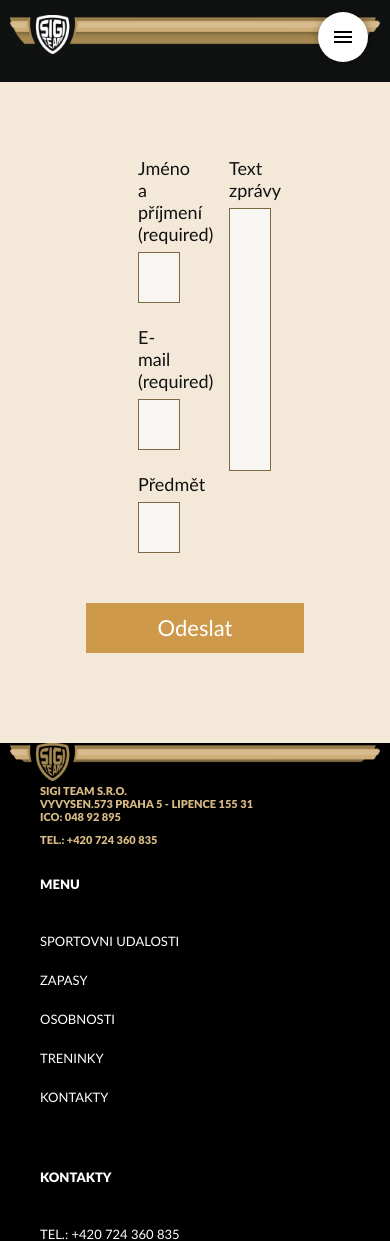
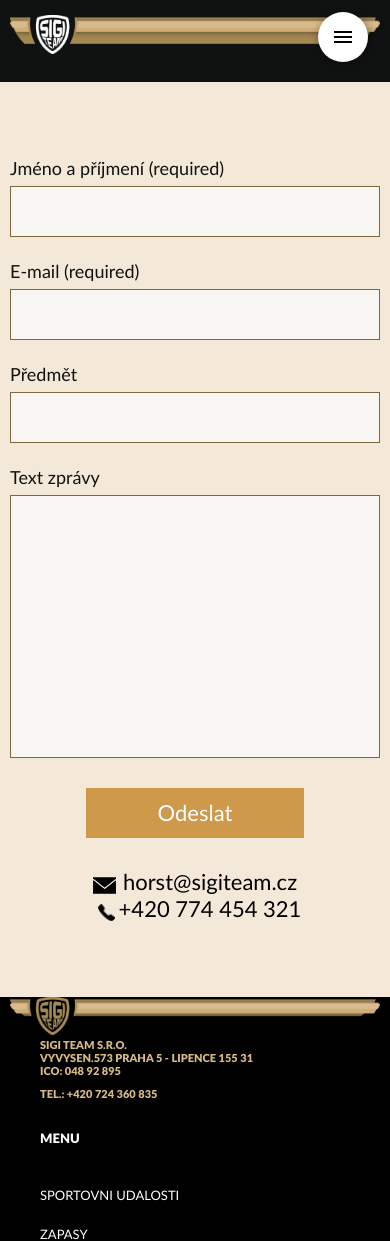
Before and after one commit to AKD47/sigi, a PHP site: page /contacts.html in a window 390 px wide. Shown: the top 1241 px of the page. Run offline with PHP 8.4, Linux system fonts and the light colour scheme; some libraries are stand-ins or nearby versions.

Commit message:
contacts page mobile

```diff
--- a/app/template/contacts.jade
+++ b/app/template/contacts.jade
@@ -46,3 +46,9 @@ section.contacts
                 required)
 
             input#contacts-form-submit.contacts__submit(type='submit' value='Odeslat')
+
+            .contacts__links
+
+                a.contacts__links--mail(href='mailto:horst@sigiteam.cz') horst@sigiteam.cz
+
+                a.contacts__links--phone(href='tel:+420 774 454 321') +420 774 454 321
--- a/public/contacts.html
+++ b/public/contacts.html
@@ -50,6 +50,7 @@
             <textarea id="contacts-form-message" name="message" minlength="2" maxlength="250" required class="contacts__right--message"></textarea>
           </div>
           <input id="contacts-form-submit" type="submit" value="Odeslat" class="contacts__submit">
+          <div class="contacts__links"><a href="mailto:horst@sigiteam.cz" class="contacts__links--mail">horst@sigiteam.cz</a><a href="tel:+420 774 454 321" class="contacts__links--phone">+420 774 454 321</a></div>
         </form>
       </div>
     </section>
--- a/public/css/styles.css
+++ b/public/css/styles.css
@@ -1565,6 +1565,12 @@ a {
   box-sizing: border-box;
 }
 
+@media (max-width: 1024px) {
+  .contacts__form {
+    padding: 0;
+  }
+}
+
 .contacts__left {
   position: relative;
   float: left;
@@ -1572,6 +1578,13 @@ a {
   padding-right: 34px;
   -webkit-box-sizing: border-box;
   box-sizing: border-box;
+}
+
+@media (max-width: 700px) {
+  .contacts__left {
+    padding: 0;
+    width: 100%;
+  }
 }
 
 .contacts__left > label {
@@ -1611,6 +1624,13 @@ a {
   padding-left: 34px;
   -webkit-box-sizing: border-box;
   box-sizing: border-box;
+}
+
+@media (max-width: 700px) {
+  .contacts__right {
+    padding: 0;
+    width: 100%;
+  }
 }
 
 .contacts__right > label {
@@ -1665,6 +1685,113 @@ a {
 
 .contacts__submit:hover {
   background-color: #48a0cc;
+}
+
+@media (max-width: 700px) {
+  .contacts__submit {
+    margin-top: 30px;
+    margin-bottom: 30px;
+  }
+}
+
+.contacts__links {
+  display: -webkit-box;
+  display: -ms-flexbox;
+  display: flex;
+  -ms-flex-wrap: wrap;
+  flex-wrap: wrap;
+  -webkit-box-orient: horizontal;
+  -webkit-box-direction: normal;
+  -ms-flex-direction: row;
+  flex-direction: row;
+  -webkit-box-pack: center;
+  -ms-flex-pack: center;
+  justify-content: center;
+  position: relative;
+  float: left;
+  width: 100%;
+  margin-bottom: 75px;
+}
+
+@media (max-width: 700px) {
+  .contacts__links {
+    -webkit-box-orient: vertical;
+    -webkit-box-direction: normal;
+    -ms-flex-direction: column;
+    flex-direction: column;
+    -webkit-box-pack: center;
+    -ms-flex-pack: center;
+    justify-content: center;
+    -webkit-box-align: center;
+    -ms-flex-align: center;
+    align-items: center;
+  }
+}
+
+.contacts__links > a {
+  position: relative;
+  float: left;
+  color: black;
+  font-size: 22px;
+  -webkit-transition: all 0.4s linear;
+  -o-transition: all 0.4s linear;
+  transition: all 0.4s linear;
+}
+
+.contacts__links > a:hover {
+  color: #48a0cc;
+}
+
+.contacts__links--mail {
+  margin-right: 50px;
+  padding-left: 30px;
+  -webkit-box-sizing: border-box;
+  box-sizing: border-box;
+}
+
+@media (max-width: 700px) {
+  .contacts__links--mail {
+    margin: 0;
+  }
+}
+
+.contacts__links--mail:before {
+  display: block;
+  position: absolute;
+  content: '';
+  top: 9px;
+  left: 0;
+  width: 23px;
+  height: 17px;
+  background-image: url("../img/icons/envelope-icon.png");
+  background-repeat: no-repeat;
+  background-size: contain;
+}
+
+.contacts__links--phone {
+  margin-left: 50px;
+  padding-left: 30px;
+  -webkit-box-sizing: border-box;
+  box-sizing: border-box;
+}
+
+@media (max-width: 700px) {
+  .contacts__links--phone {
+    margin: 0;
+  }
+}
+
+.contacts__links--phone:before {
+  display: block;
+  position: absolute;
+  content: '';
+  top: 9px;
+  left: 9px;
+  width: 23px;
+  height: 17px;
+  background-image: url("../img/icons/phone-icon.png");
+  background-repeat: no-repeat;
+  background-size: contain;
 }
 
 .footer {
```
Also changed, not shown: app/sass/content/_contacts.scss (+96 -0 lines), app/img/icons/envelope-icon.png (added), app/img/icons/phone-icon.png (added), public/img/icons/envelope-icon.png (added), public/img/icons/phone-icon.png (added), 1 other file.
